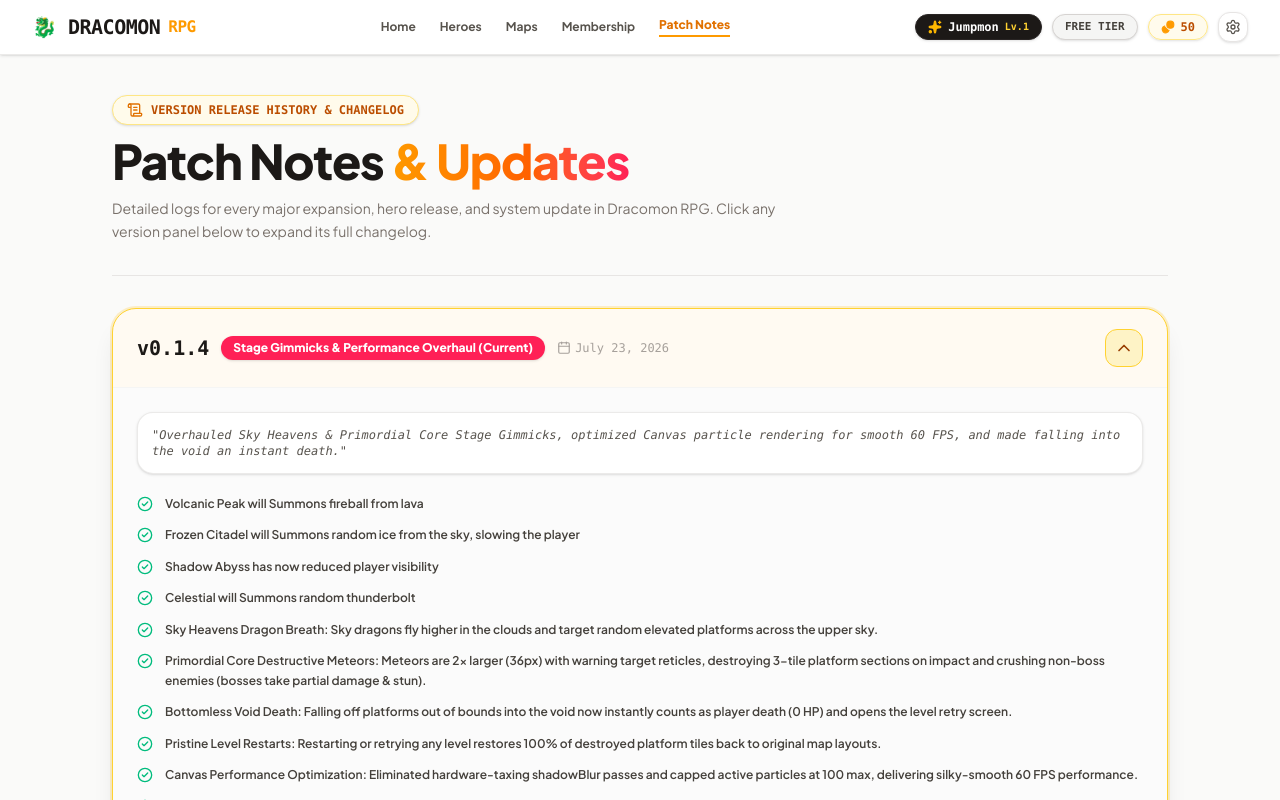
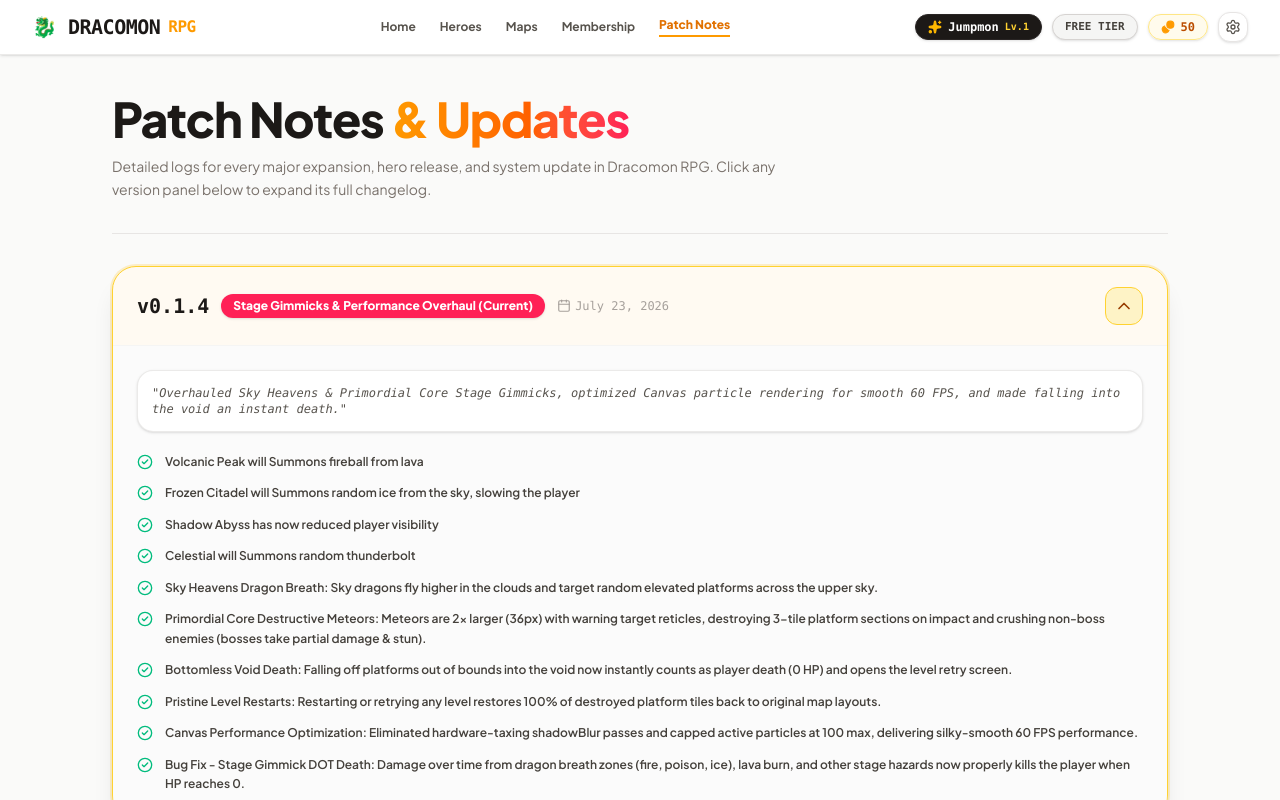
Before and after one commit to FilbertSevilen1/Dracomon, a Next.js app: page /version in a window 1280 px wide. Shown: the top 800 px of the page. Built offline with nearby package versions, Linux system fonts and the light colour scheme.

Commit message:
Version 0.1.4

```diff
--- a/src/app/heroes/page.tsx
+++ b/src/app/heroes/page.tsx
@@ -31,9 +31,6 @@ export default function HeroesPage() {
         {/* Page Hero Header */}
         <div className="flex flex-col md:flex-row md:items-end justify-between gap-4 border-b border-stone-200 pb-6">
           <div>
-            <div className="inline-flex items-center gap-2 px-3 py-1 rounded-full bg-amber-100 border border-amber-300 text-amber-800 text-xs font-mono font-bold mb-2">
-              <span>🐉 ROSTER GUARDIAN ACADEMY</span>
-            </div>
             <h1 className="text-3xl md:text-5xl font-black text-stone-900 tracking-tight font-display">
               Hero Roster <span className="text-amber-500">& Selection</span>
             </h1>
--- a/src/app/maps/page.tsx
+++ b/src/app/maps/page.tsx
@@ -200,10 +200,6 @@ export default function MapsPage() {
           {/* Page Title Banner */}
           <div className="flex flex-col md:flex-row md:items-end justify-between gap-4 border-b border-stone-200 pb-8">
             <div>
-              <div className="inline-flex items-center gap-2 px-3 py-1 rounded-full bg-rose-100 border border-rose-300 text-rose-800 text-xs font-mono font-bold mb-2">
-                <Compass className="w-4 h-4 text-rose-600" />
-                <span>CAMPAIGN REALMS & DEFENSE ARENAS</span>
-              </div>
               <h1 className="text-3xl md:text-5xl font-black text-stone-900 tracking-tight">
                 Campaign <span className="text-rose-500">Maps & Stages</span>
               </h1>
--- a/src/app/membership/page.tsx
+++ b/src/app/membership/page.tsx
@@ -36,10 +36,6 @@ export default function MembershipPage() {
       <main className="flex-1 w-full max-w-6xl mx-auto px-6 md:px-12 py-10 space-y-8 z-10">
         {/* Page Title Banner */}
         <div className="text-center md:text-left border-b border-stone-200 pb-8 space-y-2">
-          <div className="inline-flex items-center gap-2 px-3.5 py-1.5 rounded-full bg-purple-50 border border-purple-200 text-purple-700 text-xs font-mono font-bold">
-            <Crown className="w-4 h-4 text-purple-600" />
-            <span>PLAYER PROGRESSION TIERS</span>
-          </div>
           <h1 className="text-3xl md:text-5xl font-black text-stone-900 tracking-tight">
             Membership <span className="text-purple-600">& Power Perks</span>
           </h1>
--- a/src/app/version/page.tsx
+++ b/src/app/version/page.tsx
@@ -195,10 +195,6 @@ export default function VersionPage() {
 
         {/* Page Hero Header */}
         <div className="space-y-3 text-center md:text-left border-b border-stone-200 pb-8">
-          <div className="inline-flex items-center gap-2 px-3.5 py-1.5 rounded-full bg-amber-50 border border-amber-200 text-amber-700 text-xs font-mono font-bold shadow-sm">
-            <ScrollText className="w-4 h-4 text-amber-600" />
-            <span>VERSION RELEASE HISTORY & CHANGELOG</span>
-          </div>
           <h1 className="text-3xl md:text-5xl font-black tracking-tight text-stone-900 font-display">
             Patch Notes <span className="bg-gradient-to-r from-amber-500 via-orange-500 to-rose-500 bg-clip-text text-transparent">& Updates</span>
           </h1>
```
